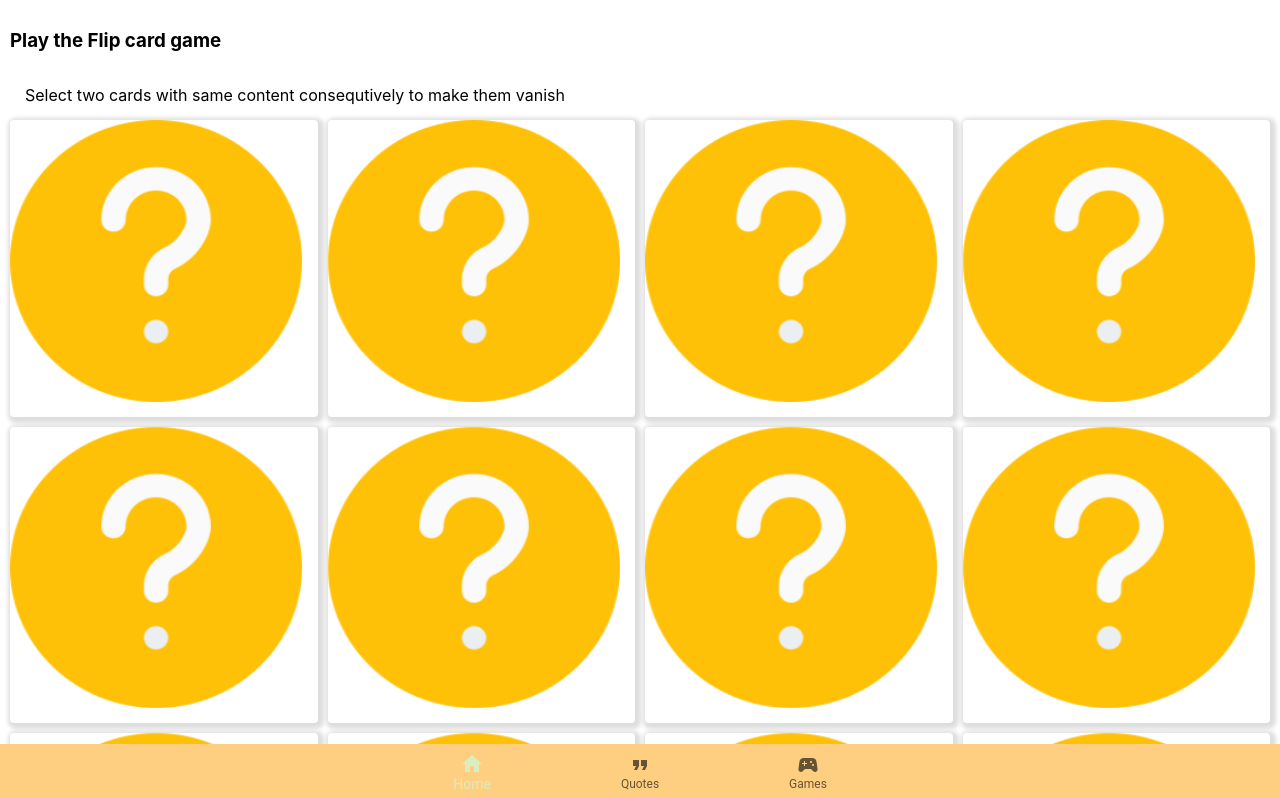
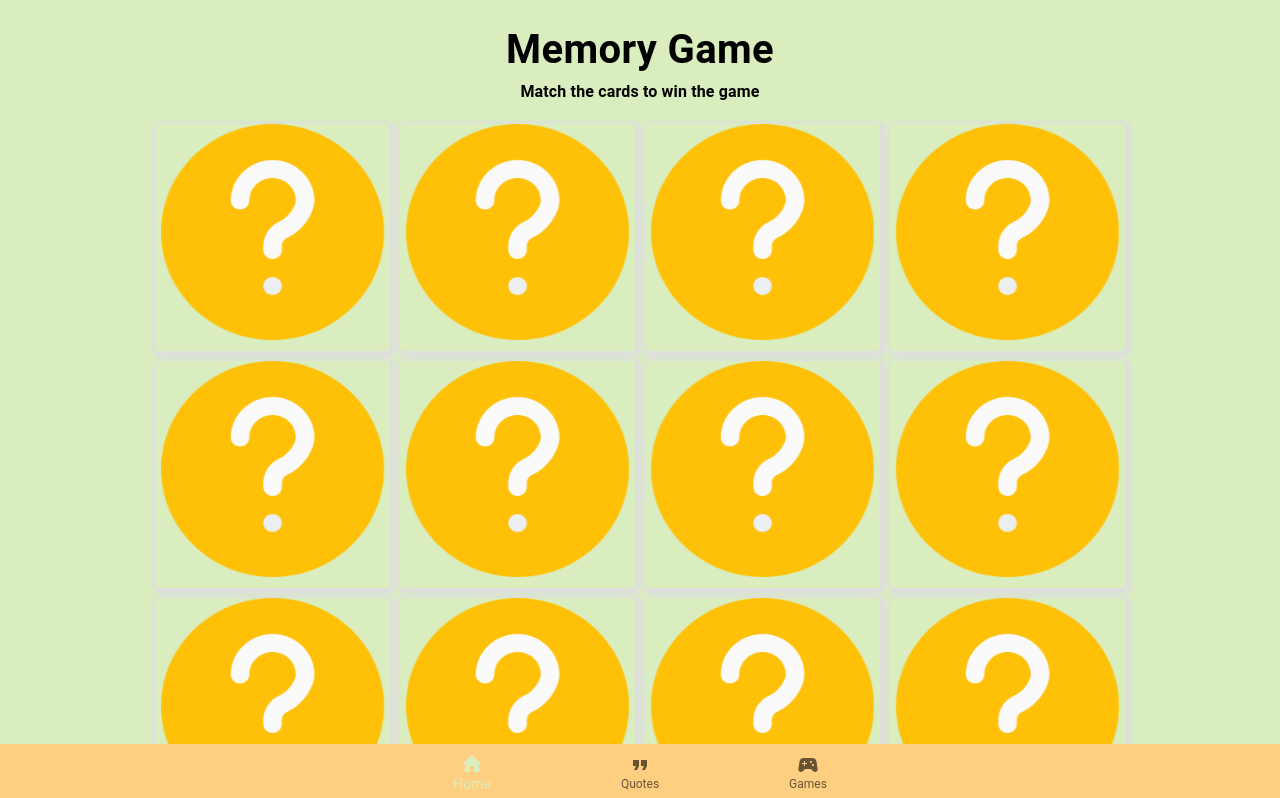
Before and after one commit to sydteo/lazysloth, a React (Create React App) app: page /games in a window 1280 px wide. Shown: the top 798 px of the page. Built offline with nearby package versions, Linux system fonts and the light colour scheme.

Commit message:
GamePage CSS fixes

```diff
--- a/src/screens/game/Card.css
+++ b/src/screens/game/Card.css
@@ -2,6 +2,12 @@
     max-width: 100%;
     padding: 10px;
     margin: 0 auto;
+    height: 100vh;
+    display: flex;
+    flex: 1;
+    flex-direction: column;
+    align-items: center;
+    text-align: center;
 }
 
 
--- a/src/screens/game/GamePage.jsx
+++ b/src/screens/game/GamePage.jsx
@@ -1,9 +1,9 @@
 import React, {useState, useEffect, useRef} from 'react';
 import Card from './Card';
 import './Card.css';
-import { Button, Dialog, DialogActions, DialogContent, DialogContentText, DialogTitle } from '@mui/material';
+import { Button, Dialog, DialogActions, DialogContent, DialogContentText, DialogTitle, Box } from '@mui/material';
 import colours from '../../UI/colours';
-import { Header1 } from '../../UI/text';
+import { Header1, Header5 } from '../../UI/text';
 
 const uniqueCardsArray = [
     {
@@ -155,14 +155,12 @@ const GamePage = () => {
       };
 
     return (
-        <div className="game-container">
-            <header sx={{Text: Header1}}>
-                <h3>Play the Flip card game</h3>
-                <div style={{padding: '15px'}}>
-                    Select two cards with same content consequtively to make them vanish
-                </div>
-            </header>
-            <div style={{ display: 'grid', gridTemplateColumns: 'repeat(4, 1fr)', gridGap: '10px' }}>
+        <Box className="game-container" sx={{bgcolor: colours.green}}>
+            <Header1 text="Memory Game" />
+            <Header5 text="Match the cards to win the game" />
+            <Box  sx={{bgcolor: colours.green}}>
+
+            <div style={{ display: 'grid', gridTemplateColumns: 'repeat(4, 1fr)', gridGap: '10px', marginTop: "20px" }}>
                 {shuffledCards.map((card, index) => (
                     <Card
                         key={index}
@@ -212,8 +210,8 @@ const GamePage = () => {
                 </Button>
                 </DialogActions>
             </Dialog>
-
-        </div>
+            </Box>
+        </Box>
 
     );
 };
```
